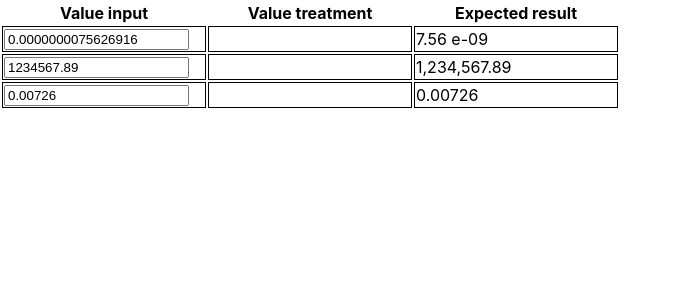
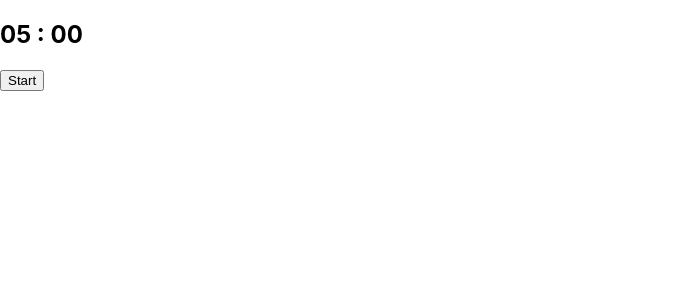
Before and after one commit to RCastilho91/coding_sandbox, a React (Create React App) app in the folder react-sandbox/: page / in a window 1280 px wide. Shown: the top 300 px of the page, without its empty margins (0-681 px from the left). Built offline with nearby package versions, Linux system fonts and the light colour scheme.

Commit message:
Add Countdown module

```diff
--- a/react-sandbox/src/App.js
+++ b/react-sandbox/src/App.js
@@ -1,12 +1,12 @@
 import React from 'react';
 import './App.css';
-import NumberTreatment from './components/numberTreatment/numberTreatment'
+import Countdown from "./components/countdown/Countdown";
 
 function App() {
 
   return (
     <div className="App">
-      <NumberTreatment />
+        <Countdown />
     </div>
   );
 }
--- /dev/null
+++ b/react-sandbox/src/components/countdown/Countdown.jsx
@@ -0,0 +1,39 @@
+import React, { useState, useEffect } from 'react';
+import './Countdown.css';
+
+export default function Countdown(){
+    const [countdownTrigger, setCountdownTrigger] = useState(false);
+    const [totalTime, setTotalTime] = useState(300);
+    const [minutes, setMinutes] = useState();
+    const [seconds, setSeconds] = useState();
+
+    useEffect(() => {
+        countdownTrigger && totalTime > 0 && setTimeout(() => setTotalTime(totalTime - 1), 1000);
+
+        let minutesResult = (Math.floor(totalTime / 60)).toLocaleString('en-US', {minimumIntegerDigits: 2, useGrouping:false});
+        let secondsResult = ((totalTime % 60).toLocaleString('en-US', {minimumIntegerDigits: 2, useGrouping:false}))
+
+        setMinutes(minutesResult);
+        setSeconds(secondsResult);
+    }, [totalTime, countdownTrigger]);
+
+    const handleCountdown = () => {
+        setCountdownTrigger(!countdownTrigger);
+    }
+
+    const countdownButtonText = countdownTrigger ? "Stop" : "Start";
+
+    return(
+        <div className={'countdown-container'}>
+            <h2>
+                {minutes} : {seconds}
+            </h2>
+
+            <p/>
+
+            <button onClick={handleCountdown}>
+                {countdownButtonText}
+            </button>
+        </div>
+    )
+}
```
Also changed, not shown: react-sandbox/src/components/countdown/Countdown.css (added).
